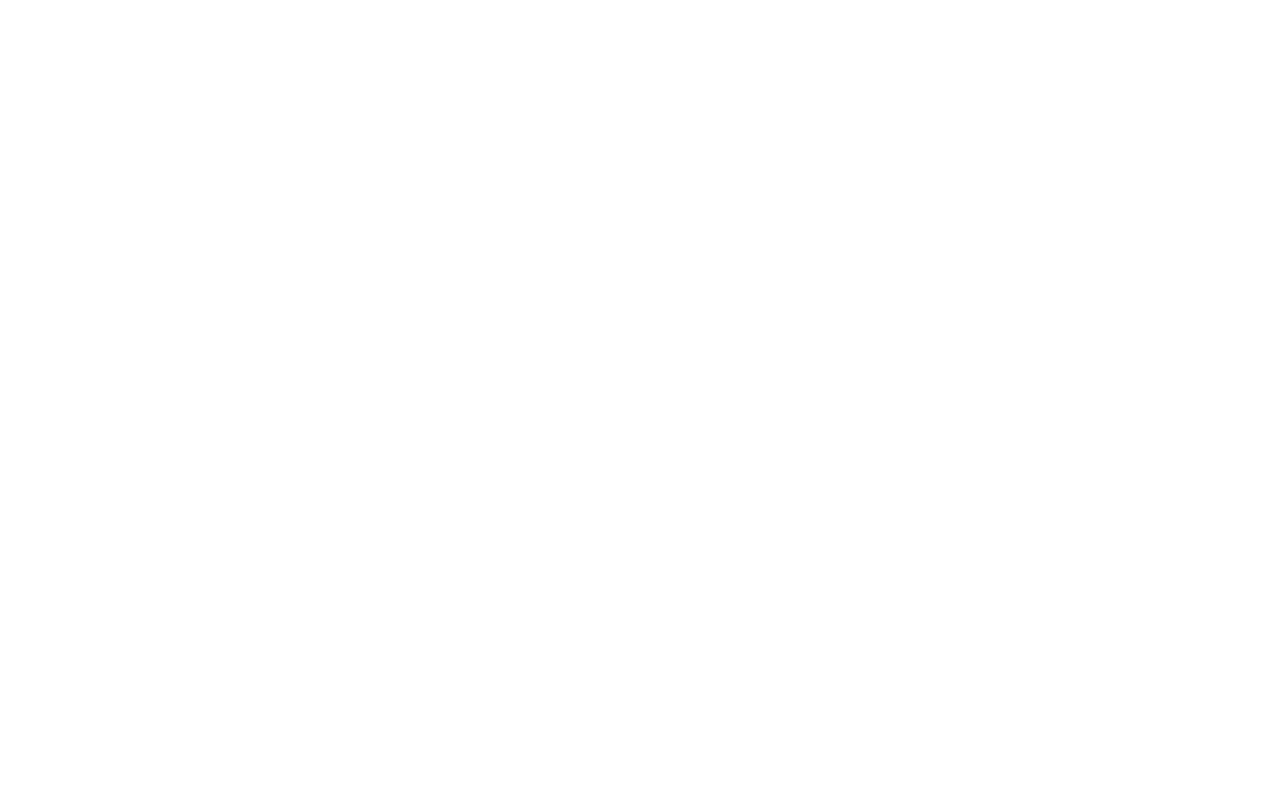
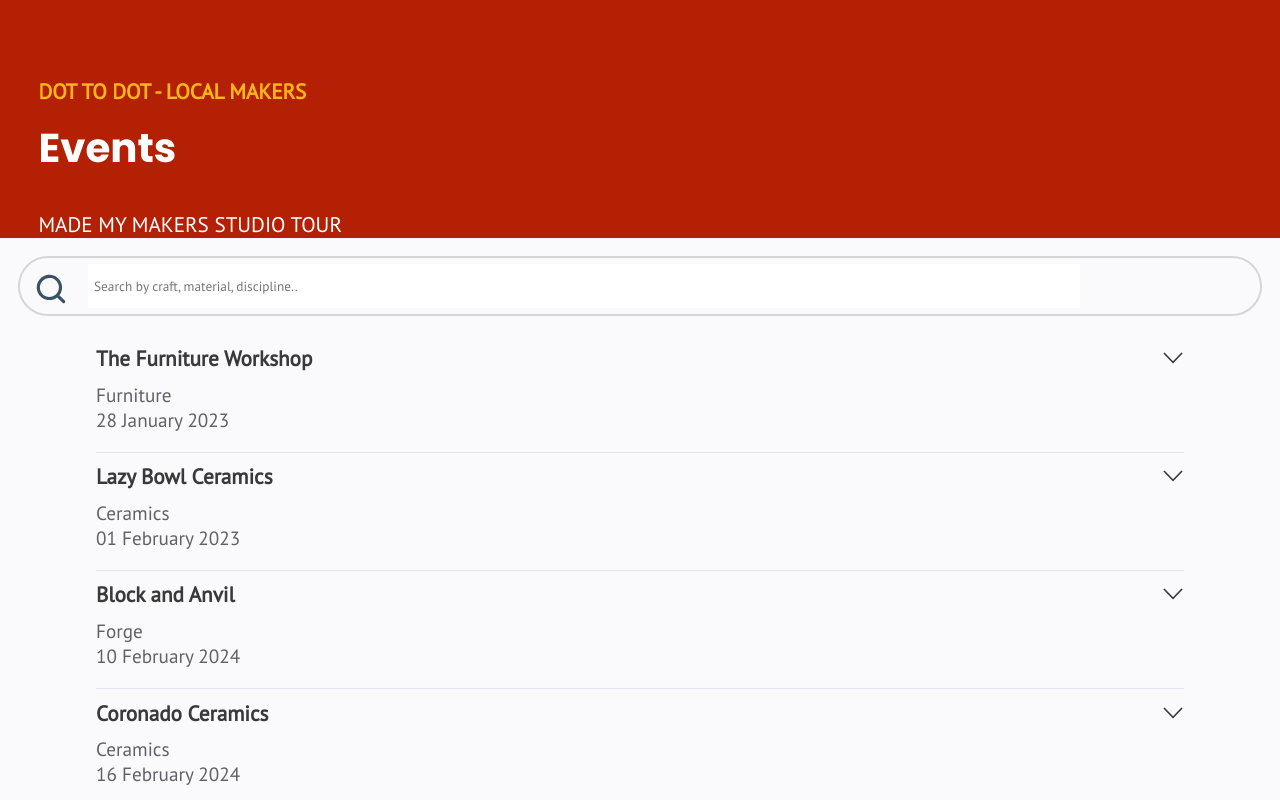
Before and after one commit to nology-tech/Union-Client-Project, a React (Vite) app: page /events in a window 1280 px wide. Before the commit this address had no page. Shown: the top 800 px of the page. Built offline with nearby package versions, Linux system fonts and the light colour scheme.

Commit message:
mapped over mock data to create event list, events showing on site

```diff
--- a/src/App.tsx
+++ b/src/App.tsx
@@ -6,9 +6,10 @@ import Nav from "./components/Nav/Nav";
 import SplashPage from "./pages/SplashPage/SplashPage";
 import Login from "./pages/Login/Login";
 import Register from "./pages/Register/Register";
+import Events from "./pages/Events/Events";
 
 const App = () => {
-  const [userId, setUserId] = useState<string>("");
+  const [userId, setUserId] = useState<string>("test please remove");
   const [email, setEmail] = useState<string>("");
   const [password, setPassword] = useState<string>("");
 
@@ -18,10 +19,9 @@ const App = () => {
         {userId ? (
           <>
             <Route path="/home" element={<Home />} />
-            <Route path="/events" element={""} />
+            <Route path="/events" element={<Events />} />
             <Route path="/calendar" element={""} />
             <Route path="/about" element={""} />
-            <Nav />
           </>
         ) : (
           <>
--- a/src/components/Layout/Layout.tsx
+++ b/src/components/Layout/Layout.tsx
@@ -1,4 +1,5 @@
 import { ReactNode } from "react";
+import Nav from "../Nav/Nav";
 import "./Layout.scss";
 
 type LayoutProps = {
@@ -6,7 +7,12 @@ type LayoutProps = {
 };
 
 const Layout = ({ children }: LayoutProps) => {
-  return <div className="layout">{children}</div>;
+  return (
+    <div className="layout">
+      {children}
+      <Nav />
+    </div>
+  );
 };
 
 export default Layout;
--- a/src/components/SearchBar/SearchBar.tsx
+++ b/src/components/SearchBar/SearchBar.tsx
@@ -1,10 +1,10 @@
 import "./SearchBar.scss";
 import search from "../../assets/icons/eva_search-fill.svg";
-import { ChangeEvent } from "react";
+import { FormEventHandler } from "react";
 
 type SearchBarProps = {
   searchEvents: string;
-  handleInput: () => void;
+  handleInput: FormEventHandler<HTMLInputElement>;
 };
 
 const SearchBar = ({ handleInput, searchEvents }: SearchBarProps) => {
--- a/src/pages/Events/Events.tsx
+++ b/src/pages/Events/Events.tsx
@@ -0,0 +1,57 @@
+import "./Events.scss";
+import Header from "../../components/Header/Header";
+import SearchBar from "../../components/SearchBar/SearchBar";
+import { ChangeEvent, MouseEvent, useState } from "react";
+import { MockEvent } from "../../types/types";
+import { mockEvents } from "../../data/mockEvents";
+import EventCard from "../../components/EventCard/EventCard";
+import Layout from "../../components/Layout/Layout";
+
+// type EventsProps = {
+//   mockData: MockEvent[];
+// };
+
+const Events = () => {
+  const [searchEvents, setSearchEvents] = useState<string>("");
+
+  const handleSearch = (event: ChangeEvent<HTMLInputElement>) => {
+    const searchTerm = event.target.value.toLowerCase();
+    setSearchEvents(searchTerm);
+    // const filteredEvents = filterEvents();
+  };
+
+  //   const filterEvents = () => {
+  //     const filteredBySearch = mockEvents.filter((event) =>
+  //       event.name.toLowerCase().includes(searchEvents)
+  //     );
+  //     return filteredBySearch;
+  //   };
+
+  //   const filteredSearch = mockData.filter((event) =>
+  //     event.name.toLowerCase().includes(searchEvents)
+  //   );
+
+  return (
+    <Layout>
+      <Header title="Events" subTitle="MADE MY MAKERS STUDIO TOUR" />
+      <SearchBar searchEvents={searchEvents} handleInput={handleSearch} />
+      {mockEvents.map((event) => {
+        return (
+          <EventCard
+            key={event.id}
+            title={event.name}
+            maker={event.category}
+            date={event.date}
+            textContent={event.description}
+            galleryArray={event.images}
+            buttonLabel={""}
+            handleClick={() => console.log("here")}
+          />
+        );
+      })}
+      ;
+    </Layout>
+  );
+};
+
+export default Events;
```
